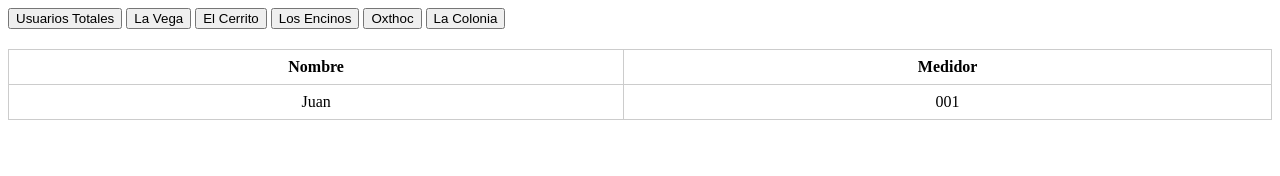
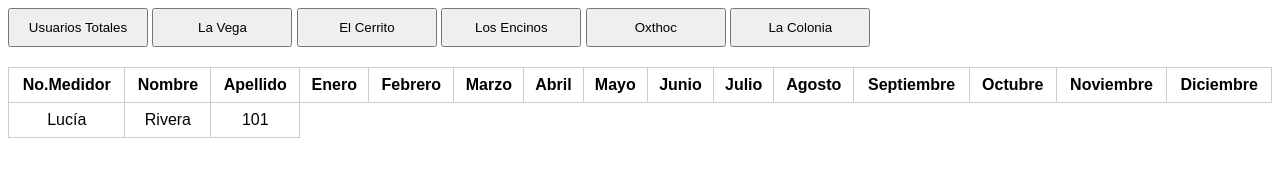
Before and after one commit to EmilioRivFa/Proyecto_Final_Frontend, a plain HTML site: page usuarios.html in a window 1280 px wide. Both pictures are taken after a click on the button "Usuarios Totales". Drawn offline with Linux system fonts and the light colour scheme.

Commit message:
Avance de tabla

```diff
--- /dev/null
+++ b/css/usuarios.css
@@ -0,0 +1,45 @@
+body{
+    font-family: Arial, Helvetica, sans-serif;
+}
+.tabla {
+    display: none;
+    margin-top: 20px;
+    border-collapse: collapse;
+    width: 100%;
+}
+
+.tabla th, .tabla td {
+    border: 1px solid #ccc;
+    padding: 8px;
+    text-align: center;
+}
+
+.tabla.active {
+    display: table;
+}
+
+
+button{
+    text-align: center;
+    width: 140px;
+    padding: 10px;
+}
+
+button:hover{
+    background-color: red;
+    color: yellow;
+    transition: all;
+}
+
+#Totales:hover{
+    background-color: blue;
+    color: yellow;
+    transition: all;
+}
+#vega:hover{
+    background-color: greenyellow;
+}
+
+#cerrito:hover{
+    background-color: #E48664;
+}
--- /dev/null
+++ b/js/usuarios.js
@@ -0,0 +1,5 @@
+function mostrarTabla(id) {
+    const tablas = document.querySelectorAll('.tabla');
+    tablas.forEach(tabla => tabla.classList.remove('active'));
+    document.getElementById(id).classList.add('active');
+  }
--- a/usuarios.html
+++ b/usuarios.html
@@ -2,51 +2,86 @@
 <html lang="en">
 <head>
   <meta charset="UTF-8" />
+  <link rel="stylesheet" href="css/usuarios.css">
   <meta name="viewport" content="width=device-width, initial-scale=1.0"/>
   <title>Document</title>
-  <style>
-    .tabla {
-      display: none;
-      margin-top: 20px;
-      border-collapse: collapse;
-      width: 100%;
-    }
-
-    .tabla th, .tabla td {
-      border: 1px solid #ccc;
-      padding: 8px;
-      text-align: center;
-    }
-
-    .tabla.active {
-      display: table;
-    }
-  </style>
 </head>
 <body>
 
-  <!-- Botones -->
-  <button onclick="mostrarTabla('usuarios')">Usuarios Totales</button>
-  <button onclick="mostrarTabla('vega')">La Vega</button>
-  <button onclick="mostrarTabla('cerrito')">El Cerrito</button>
-  <button onclick="mostrarTabla('encinos')">Los Encinos</button>
-  <button onclick="mostrarTabla('oxthoc')">Oxthoc</button>
-  <button onclick="mostrarTabla('colonia')">La Colonia</button>
+  <!-- Botones CAMBIAR LOS ID-->
+  <button id="Totales" onclick="mostrarTabla('usuarios')">Usuarios Totales</button>
+  <button id="vega" onclick="mostrarTabla('vega')">La Vega</button>
+  <button id="cerrito" onclick="mostrarTabla('cerrito')">El Cerrito</button>
+  <button id="encinos"onclick="mostrarTabla('encinos')">Los Encinos</button>
+  <button id="oxthoc"onclick="mostrarTabla('oxthoc')">Oxthoc</button>
+  <button id="colonia"onclick="mostrarTabla('colonia')">La Colonia</button>
 
   <!-- Tablas ocultas -->
   <table id="usuarios" class="tabla">
-    <tr><th>Nombre</th><th>Medidor</th></tr>
-    <tr><td>Juan</td><td>001</td></tr>
+    <tr>
+      <th>No.Medidor</th>
+      <th>Nombre</th><th>Apellido</th>
+      <th>Enero</th>
+      <th>Febrero</th>
+      <th>Marzo</th>
+      <th>Abril</th>
+      <th>Mayo</th>
+      <th>Junio</th>
+      <th>Julio</th>
+      <th>Agosto</th>
+      <th>Septiembre</th>
+      <th>Octubre</th>
+      <th>Noviembre</th>
+      <th>Diciembre</th>
+    </tr>
+
+
+    <tr><td>Lucía</td><td>Rivera</td><td>101</td></tr>
   </table>
 
   <table id="vega" class="tabla">
-    <tr><th>Nombre</th><th>Medidor</th></tr>
-    <tr><td>Lucía</td><td>101</td></tr>
+
+    <tr>
+      <th>No.Medidor</th>
+      <th>Nombre</th><th>Apellido</th>
+      <th>Enero</th>
+      <th>Febrero</th>
+      <th>Marzo</th>
+      <th>Abril</th>
+      <th>Mayo</th>
+      <th>Junio</th>
+      <th>Julio</th>
+      <th>Agosto</th>
+      <th>Septiembre</th>
+      <th>Octubre</th>
+      <th>Noviembre</th>
+      <th>Diciembre</th>
+    </tr>
+
+
+    <tr><td>Lucía</td><td>Rivera</td><td>101</td></tr>
   </table>
 
   <table id="cerrito" class="tabla">
-    <tr><th>Nombre</th><th>Medidor</th></tr>
-    <tr><td>Carlos</td><td>201</td></tr>
+    <tr>
+      <th>No.Medidor</th>
+      <th>Nombre</th><th>Apellido</th>
+      <th>Enero</th>
+      <th>Febrero</th>
+      <th>Marzo</th>
+      <th>Abril</th>
+      <th>Mayo</th>
+      <th>Junio</th>
+      <th>Julio</th>
+      <th>Agosto</th>
+      <th>Septiembre</th>
+      <th>Octubre</th>
+      <th>Noviembre</th>
+      <th>Diciembre</th>
+    </tr>
+
+
+    <tr><td>Lucía</td><td>Rivera</td><td>101</td></tr>
   </table>
 
   <table id="encinos" class="tabla">
@@ -64,13 +99,7 @@
     <tr><td>Ana</td><td>501</td></tr>
   </table>
 
-  <script>
-    function mostrarTabla(id) {
-      const tablas = document.querySelectorAll('.tabla');
-      tablas.forEach(tabla => tabla.classList.remove('active'));
-      document.getElementById(id).classList.add('active');
-    }
-  </script>
+<script src="js/usuarios.js"></script>
 
 </body>
 </html>
```
